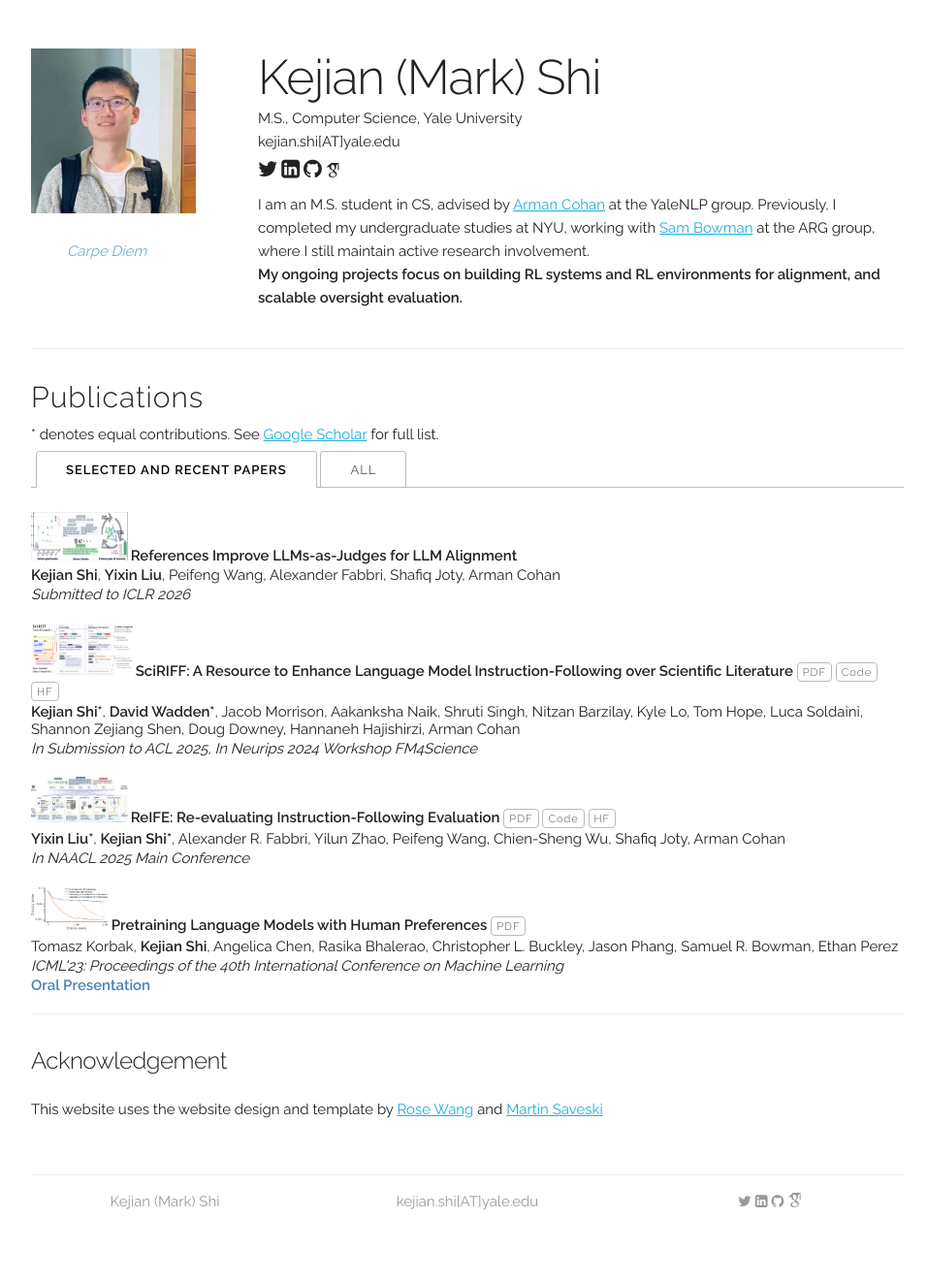
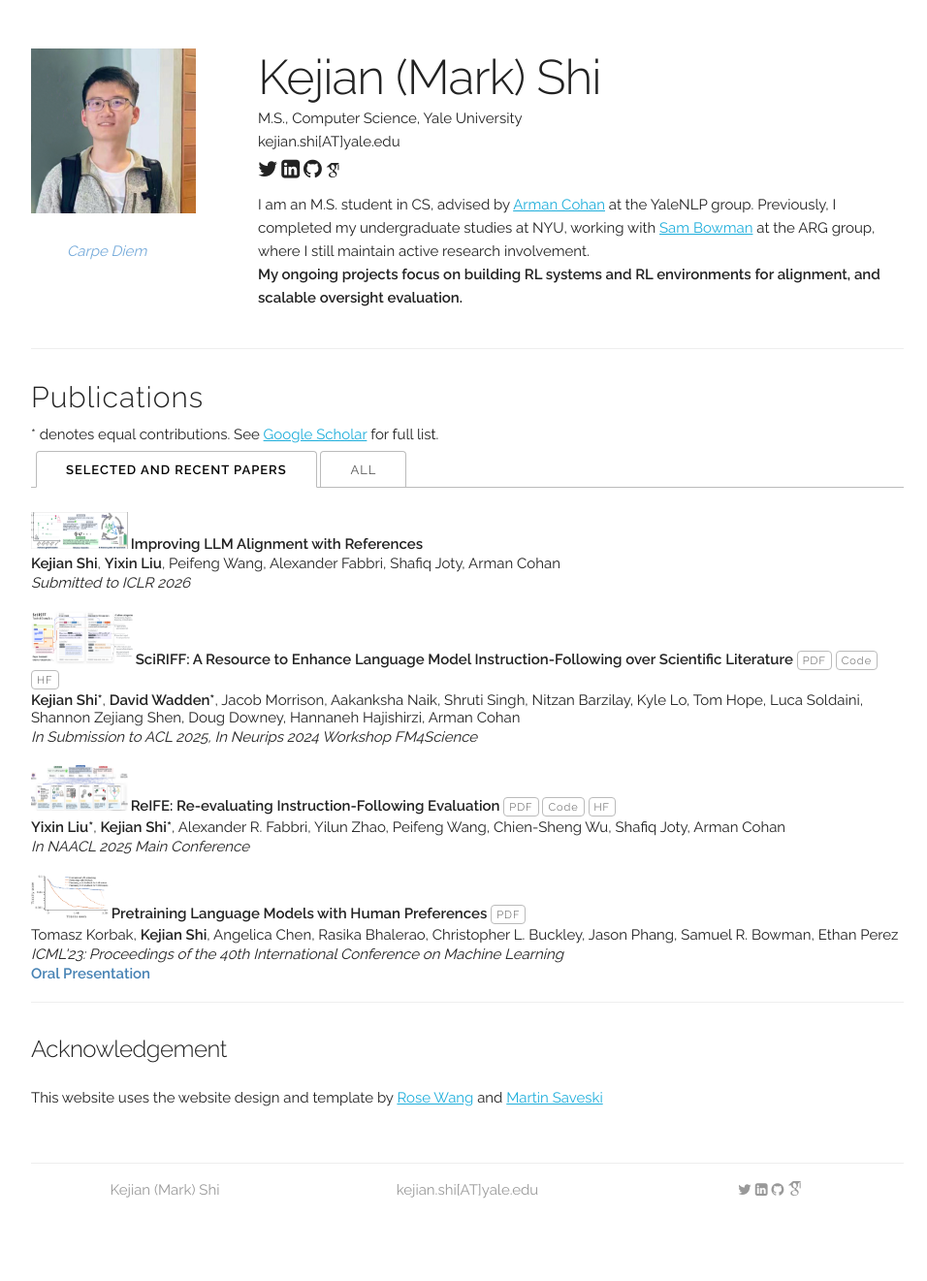
Before and after one commit to shi-kejian/shi-kejian.github.io, a Jekyll site: the page built from index.html, in a window 1280 px wide. Shown: the whole page at 97% size, without its empty margins (158-1114 px from the left). Built offline with Jekyll 4.4.1, drawn with Linux system fonts in a browser that asks for light colours; some web fonts are replaced.

Commit message:
Update publications.yaml

```diff
--- a/_data/publications.yaml
+++ b/_data/publications.yaml
@@ -1,5 +1,5 @@
 papers:
-  - title: "<img src='images/refeval_fig1.png' style='width: 100px; height: 50px; margin-right: -1px;'> References Improve LLMs-as-Judges for LLM Alignment"
+  - title: "<img src='images/refeval_fig1.png' style='width: 100px; height: 38px; margin-right: -1px;'> Improving LLM Alignment with References"
     authors: "<b>Kejian Shi</b>, <b>Yixin Liu</b>, Peifeng Wang, Alexander Fabbri, Shafiq Joty, Arman Cohan"
     venue: "Submitted to ICLR 2026"
     paper_pdf:
```
